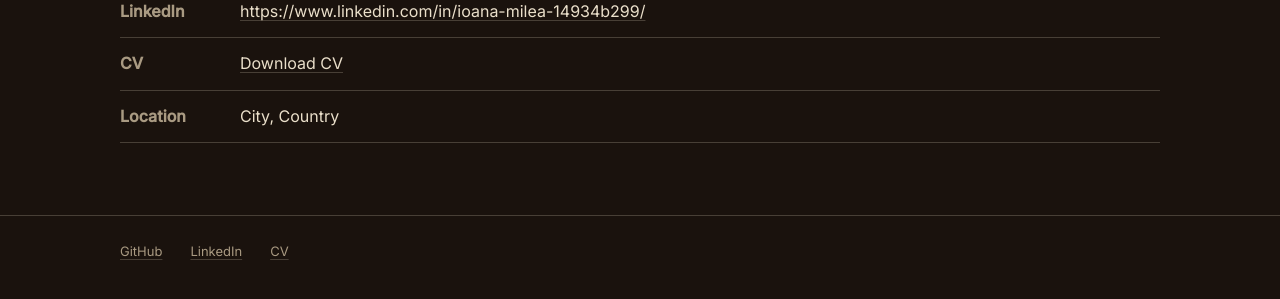
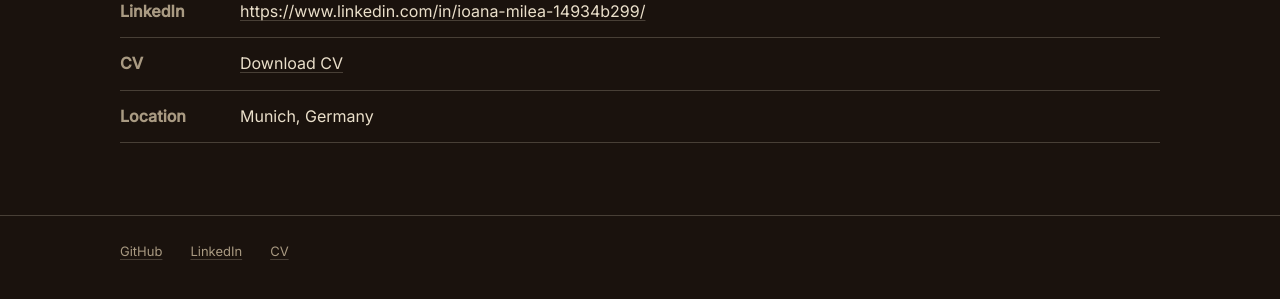
Before and after one commit to 231904/ioanamilea, a Jekyll site: the page built from contact/index.md, in a window 1280 px wide. Shown: the part 477-776 px from the top of the page. Built offline with Jekyll 4.4.1, drawn with Linux system fonts in a browser that asks for light colours.

Commit message:
Update index.md

```diff
--- a/contact/index.md
+++ b/contact/index.md
@@ -14,4 +14,4 @@ Reach out through any of these.
 | **GitHub** | [github.com/{{ site.github_username }}](https://github.com/{{ site.github_username }}) |
 | **LinkedIn** | [{{ site.linkedin_url }}]({{ site.linkedin_url }}) |
 | **CV** | [Download CV]({{ site.cv_url | relative_url }}) |
-| **Location** | City, Country |
+| **Location** | Munich, Germany |
```
